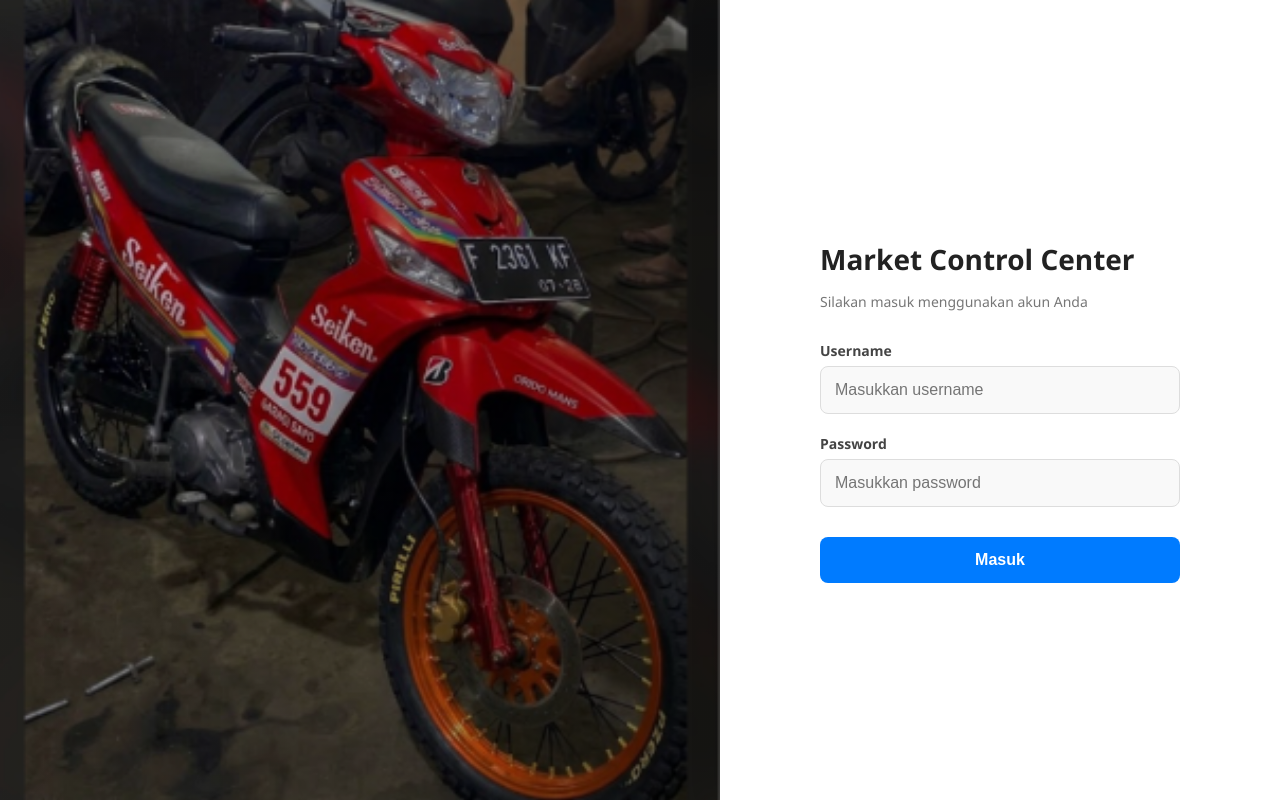
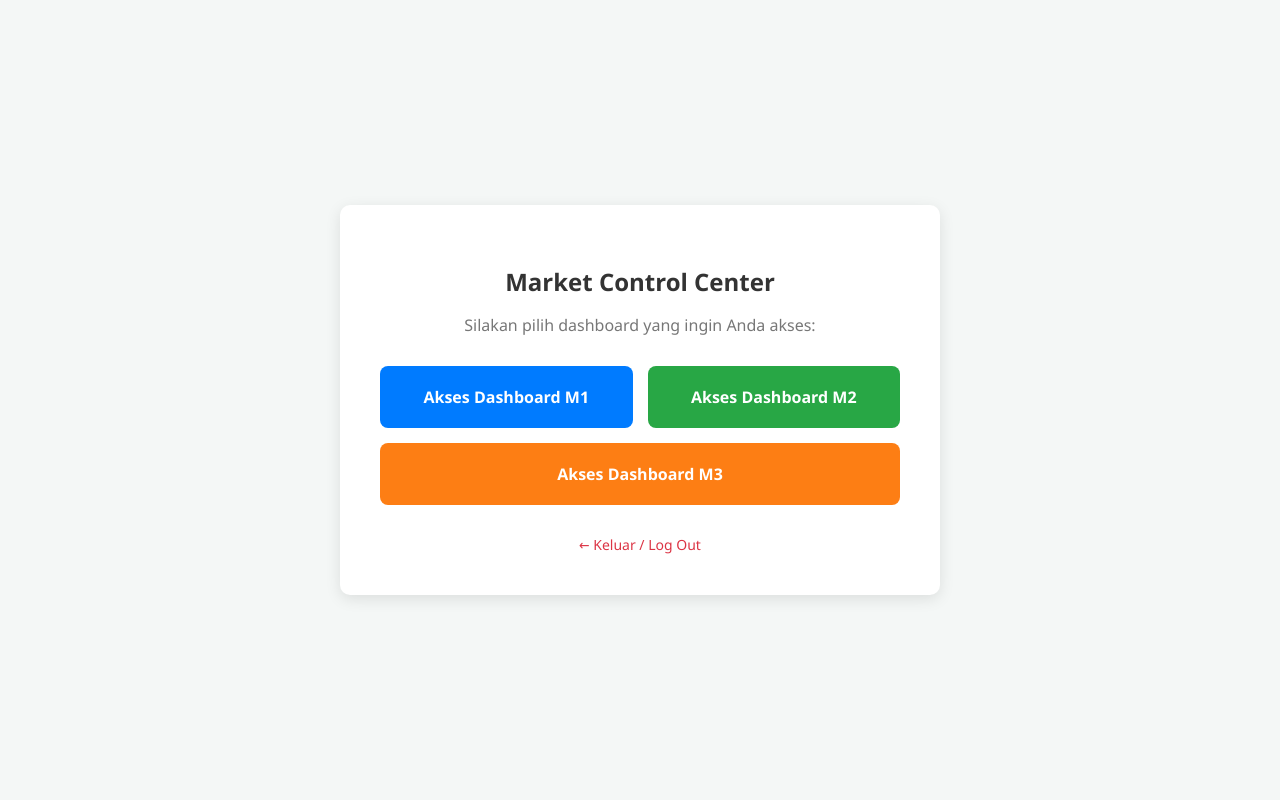
Before and after one commit to mccasiacommoditymarketplace-design/MCC, a plain HTML site: page index.html in a window 1280 px wide. Drawn offline with Linux system fonts and the light colour scheme.

Commit message:
Update index.html

```diff
--- a/index.html
+++ b/index.html
@@ -3,190 +3,83 @@
 <head>
     <meta charset="UTF-8">
     <meta name="viewport" content="width=device-width, initial-scale=1.0">
-    <title>Market Control Center - Login</title>
+    <title>Market Control Center - Menu</title>
     <style>
         body {
-            margin: 0;
-            padding: 0;
             font-family: 'Segoe UI', Tahoma, Geneva, Verdana, sans-serif;
             background: #f4f7f6;
             display: flex;
-            height: 100vh;
-            overflow: hidden;
-        }
-
-        /* CONTAINER UTAMA (MEMBAGI DUA SISI) */
-        .main-container {
-            display: flex;
-            width: 100%;
-            height: 100%;
-        }
-
-        /* SISI KIRI: TEMPAT GAMBAR MOTOR */
-        .left-side {
-            flex: 1.2;
-            /* SUDAH DISESUAIKAN DENGAN NAMA FILE DI GITHUB ANDA: motornong.png */
-            background: url('motornong.png') no-repeat center center;
-            background-size: cover;
-            position: relative;
-        }
-
-        /* EFEK GRADASI AGAR GAMBAR TERLIHAT ELEGAN */
-        .left-side::after {
-            content: '';
-            position: absolute;
-            top: 0; left: 0; right: 0; bottom: 0;
-            background: linear-gradient(to right, rgba(0,0,0,0.1), rgba(0,0,0,0.4));
-        }
-
-        /* SISI KANAN: FORM LOGIN */
-        .right-side {
-            flex: 0.8;
-            display: flex;
             justify-content: center;
             align-items: center;
+            height: 100vh;
+            margin: 0;
+        }
+        .menu-container {
             background: #ffffff;
             padding: 40px;
+            border-radius: 10px;
+            box-shadow: 0 4px 15px rgba(0,0,0,0.1);
+            text-align: center;
+            max-width: 600px; /* Diperlebar sedikit agar muat 3 tombol sejajar */
+            width: 100%;
             box-sizing: border-box;
-            box-shadow: -5px 0 25px rgba(0,0,0,0.1);
-            z-index: 10;
         }
-
-        .login-box {
-            width: 100%;
-            max-width: 360px;
+        h2 { color: #333; margin-bottom: 10px; }
+        p { color: #777; margin-bottom: 30px; }
+        .button-group {
+            display: flex;
+            gap: 15px;
+            justify-content: center;
+            flex-wrap: wrap; /* Agar otomatis turun ke bawah jika layar kekecilan */
         }
-
-        h2 {
-            color: #222;
-            margin-bottom: 8px;
-            font-weight: 700;
-            font-size: 28px;
-        }
-
-        p.subtitle {
-            color: #777;
-            margin-bottom: 30px;
-            font-size: 14px;
-        }
-
-        .input-group {
-            margin-bottom: 20px;
-        }
-
-        .input-group label {
-            display: block;
-            margin-bottom: 6px;
-            color: #444;
-            font-size: 14px;
-            font-weight: 600;
-        }
-
-        .input-group input {
-            width: 100%;
-            padding: 14px;
-            border: 1px solid #ddd;
-            border-radius: 8px;
-            box-sizing: border-box;
+        .menu-btn {
+            flex: 1;
+            min-width: 150px;
+            padding: 20px;
             font-size: 16px;
-            background: #f9f9f9;
-            transition: all 0.3s;
-        }
-
-        .input-group input:focus {
-            outline: none;
-            border-color: #007bff;
-            background: #fff;
-            box-shadow: 0 0 0 4px rgba(0,123,255,0.1);
-        }
-
-        button {
-            width: 100%;
-            padding: 14px;
-            background: #007bff;
+            font-weight: bold;
+            color: white;
             border: none;
-            color: white;
-            font-size: 16px;
             border-radius: 8px;
             cursor: pointer;
-            font-weight: bold;
-            transition: background 0.3s, transform 0.1s;
-            margin-top: 10px;
+            transition: transform 0.2s, background 0.3s;
+            text-decoration: none;
+            display: block;
         }
+        .btn-m1 { background: #007bff; }
+        .btn-m1:hover { background: #0056b3; transform: scale(1.05); }
 
-        button:hover {
-            background: #0056b3;
-        }
+        .btn-m2 { background: #28a745; }
+        .btn-m2:hover { background: #218838; transform: scale(1.05); }
 
-        button:active {
-            transform: scale(0.98);
-        }
+        /* WARNA UNTUK TOMBOL M3 BARU (ORANYE/JINGGA) */
+        .btn-m3 { background: #fd7e14; }
+        .btn-m3:hover { background: #e8590c; transform: scale(1.05); }
 
-        .error-msg {
+        .logout-link {
+            display: inline-block;
+            margin-top: 30px;
             color: #dc3545;
+            text-decoration: none;
             font-size: 14px;
-            text-align: center;
-            margin-top: 15px;
-            display: none;
-            font-weight: 600;
-        }
-
-        /* PENGATURAN RESPONSIVE AGAR RAPI DI HP */
-        @media (max-width: 768px) {
-            .left-side {
-                display: none;
-            }
-            .right-side {
-                flex: 1;
-                padding: 20px;
-            }
         }
     </style>
 </head>
 <body>
 
-<div class="main-container">
-    <!-- SISI KIRI (GAMBAR) -->
-    <div class="left-side"></div>
+<div class="menu-container">
+    <h2>Market Control Center</h2>
+    <p>Silakan pilih dashboard yang ingin Anda akses:</p>
 
-    <!-- SISI KANAN (FORM LOGIN) -->
-    <div class="right-side">
-        <div class="login-box">
-            <h2>Market Control Center</h2>
-            <p class="subtitle">Silakan masuk menggunakan akun Anda</p>
+    <div class="button-group">
+        <a href="m1/index.html" class="menu-btn btn-m1">Akses Dashboard M1</a>
+        <a href="m2/index.html" class="menu-btn btn-m2">Akses Dashboard M2</a>
+        <!-- TOMBOL BARU MENUJU M3 -->
+        <a href="m3/index.html" class="menu-btn btn-m3">Akses Dashboard M3</a>
+    </div>
 
-            <form id="loginForm">
-                <div class="input-group">
-                    <label for="username">Username</label>
-                    <input type="text" id="username" placeholder="Masukkan username" required autocomplete="off">
-                </div>
-                <div class="input-group">
-                    <label for="password">Password</label>
-                    <input type="password" id="password" placeholder="Masukkan password" required>
-                </div>
-                <button type="submit">Masuk</button>
-                <div id="errorMsg" class="error-msg">Username atau Password salah!</div>
-            </form>
-        </div>
-    </div>
+    <a href="index.html" class="logout-link">← Keluar / Log Out</a>
 </div>
-
-<script>
-    document.getElementById('loginForm').addEventListener('submit', function(e) {
-        e.preventDefault();
-
-        const user = document.getElementById('username').value.trim();
-        const pass = document.getElementById('password').value;
-        const errorMsg = document.getElementById('errorMsg');
-
-        if (user.toLowerCase() === 'anong' && pass === 'gantengbet') {
-            errorMsg.style.display = 'none';
-            window.location.href = 'menu.html';
-        } else {
-            errorMsg.style.display = 'block';
-        }
-    });
-</script>
 
 </body>
 </html>
```
